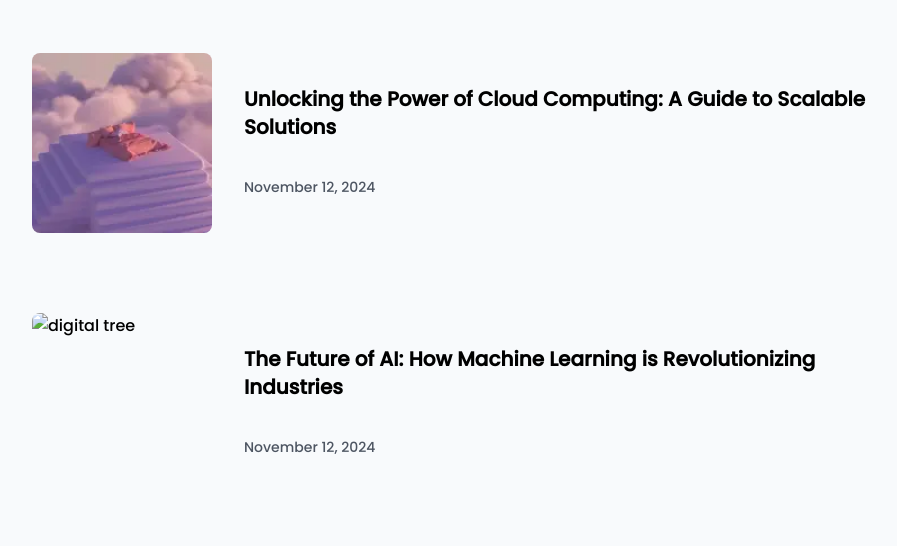
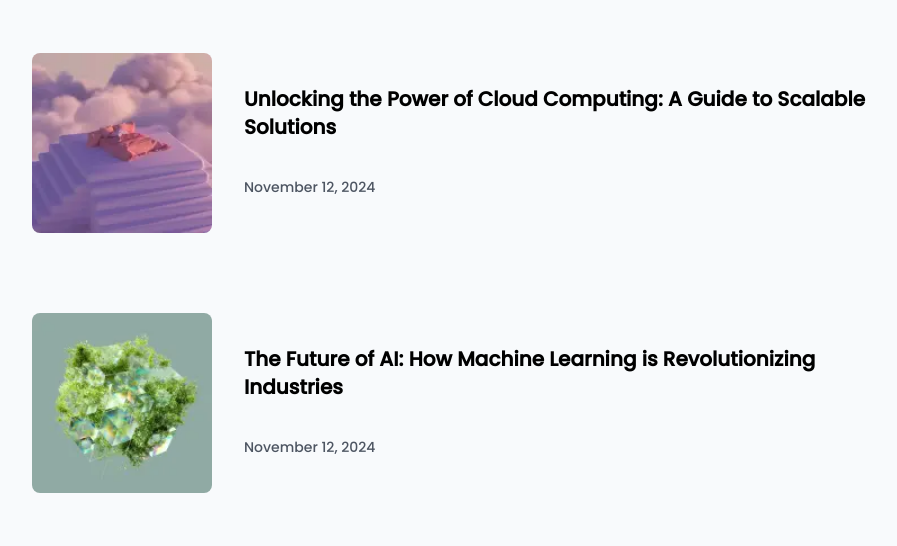
Before and after one commit to leeanne61/simple-article.io, a plain HTML site: page index.html in a window 1280 px wide. Shown: the part 191-737 px from the top of the page, without its empty margins (176-1073 px from the left). Drawn offline with Linux system fonts and the light colour scheme.

Commit message:
Update index.html

```diff
--- a/index.html
+++ b/index.html
@@ -35,7 +35,7 @@
     </article>
 
      <article class="article-card">
-        <img src="photo_.webp" alt="digital tree" />
+        <img src="photo_3.webp" alt="digital tree" />
         <div class="article-content">
           <h2>The Future of AI: How Machine Learning is Revolutionizing Industries</h2>
           <span class="date"> November 12, 2024</span>
```
